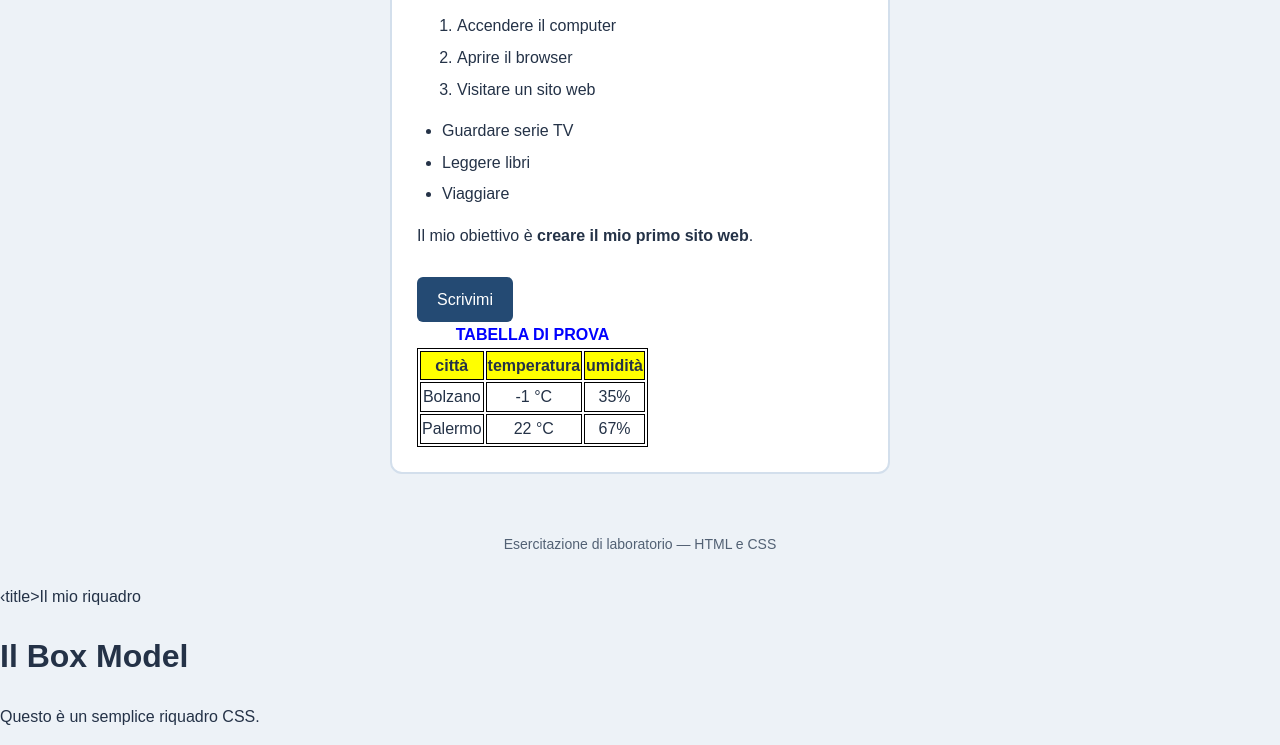
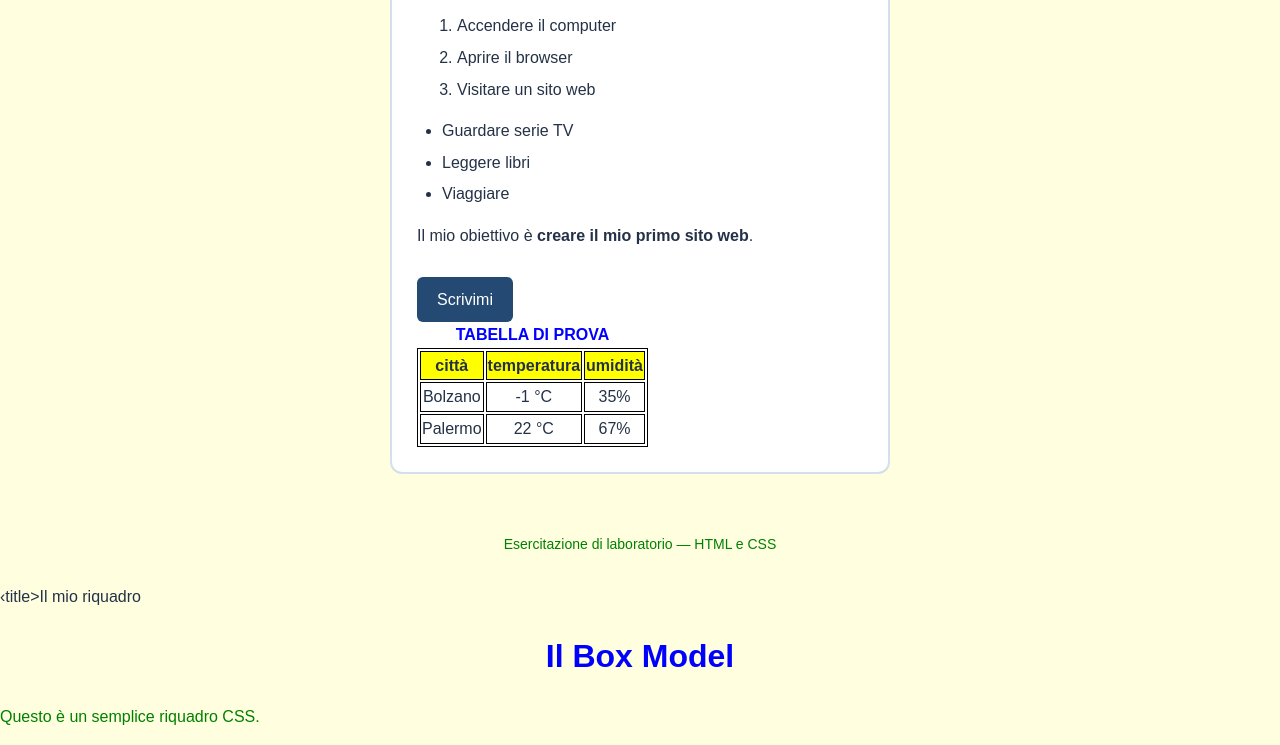
Before and after one commit to gabriellatumbarello/laboratorio-html, a plain HTML site: page index.html in a window 1280 px wide. Shown: the part 470-1215 px from the top of the page. Drawn offline with Linux system fonts and the light colour scheme.

Commit message:
Update style.css

```diff
--- a/style.css
+++ b/style.css
@@ -97,3 +97,17 @@ footer {
 caption {font-weight:bold; color: blue}
 th {background-color: yellow;}
 td {text-align: center;}
+
+body {
+background-color: lightyellow;
+}
+h1 {
+color: blue;
+text-align: center;
+}
+p {
+color: green;
+}
+. rosso {
+color: red;
+}
```
